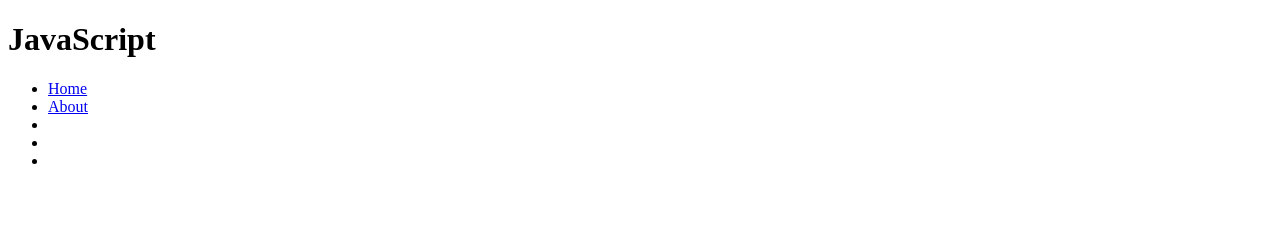
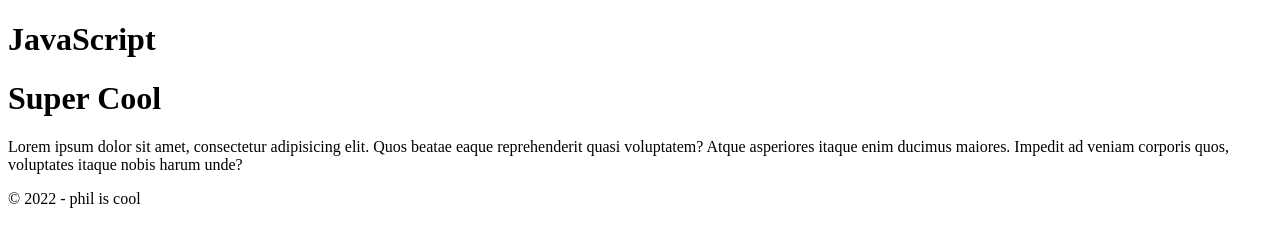
Before and after one commit to kingluddite/learning-javascript-for-fun, a plain HTML site: page index.html in a window 1280 px wide. Drawn offline with Linux system fonts and the light colour scheme.

Commit message:
Add content and footer

```diff
--- a/index.html
+++ b/index.html
@@ -1,26 +1,28 @@
 <!DOCTYPE html>
 <html lang="en">
+
 <head>
     <meta charset="UTF-8">
     <meta http-equiv="X-UA-Compatible" content="IE=edge">
     <meta name="viewport" content="width=device-width, initial-scale=1.0">
     <title>Document</title>
 </head>
+
 <body>
-   <h1>JavaScript</h1>
-   <div class="container">
-       <header></header>
-       <nav>
-           <ul>
-               <li><a href="index.html">Home</a></li>
-               <li><a href="about.html">About</a></li>
-               <li><a href=""></a></li>
-               <li><a href=""></a></li>
-               <li><a href=""></a></li>
-           </ul>
-       </nav>
-       <main></main>
-       <footer></footer>
-   </div>
+    <h1>JavaScript</h1>
+    <div class="container">
+        <header></header>
+
+        <main>
+            <h1>Super Cool</h1>
+            <p>Lorem ipsum dolor sit amet, consectetur adipisicing elit. Quos beatae eaque reprehenderit quasi
+                voluptatem? Atque asperiores itaque enim ducimus maiores. Impedit ad veniam corporis quos, voluptates
+                itaque nobis harum unde?</p>
+        </main>
+        <footer>
+            <p>&copy; 2022 - phil is cool</p>
+        </footer>
+    </div>
 </body>
+
 </html>
```
